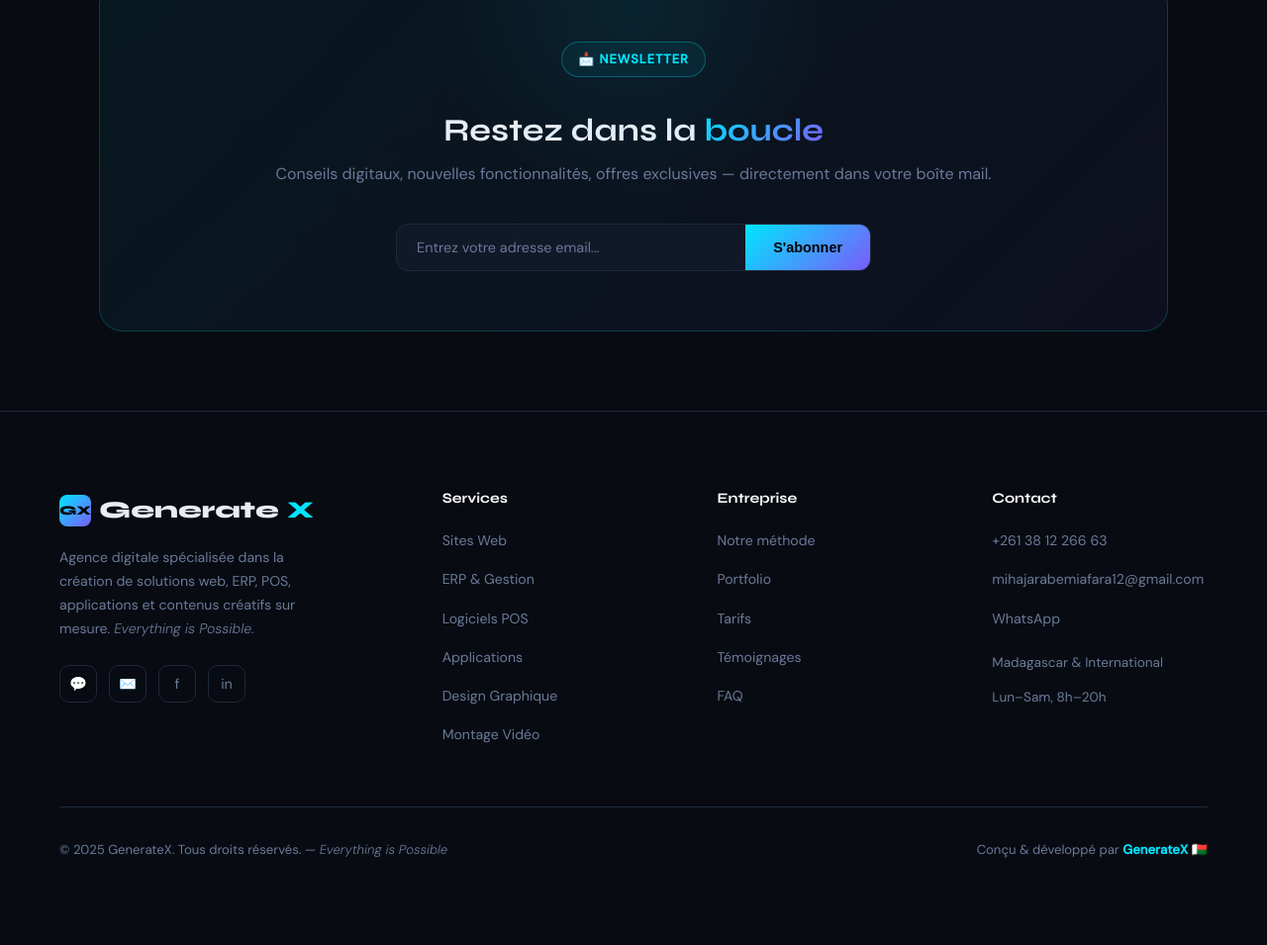
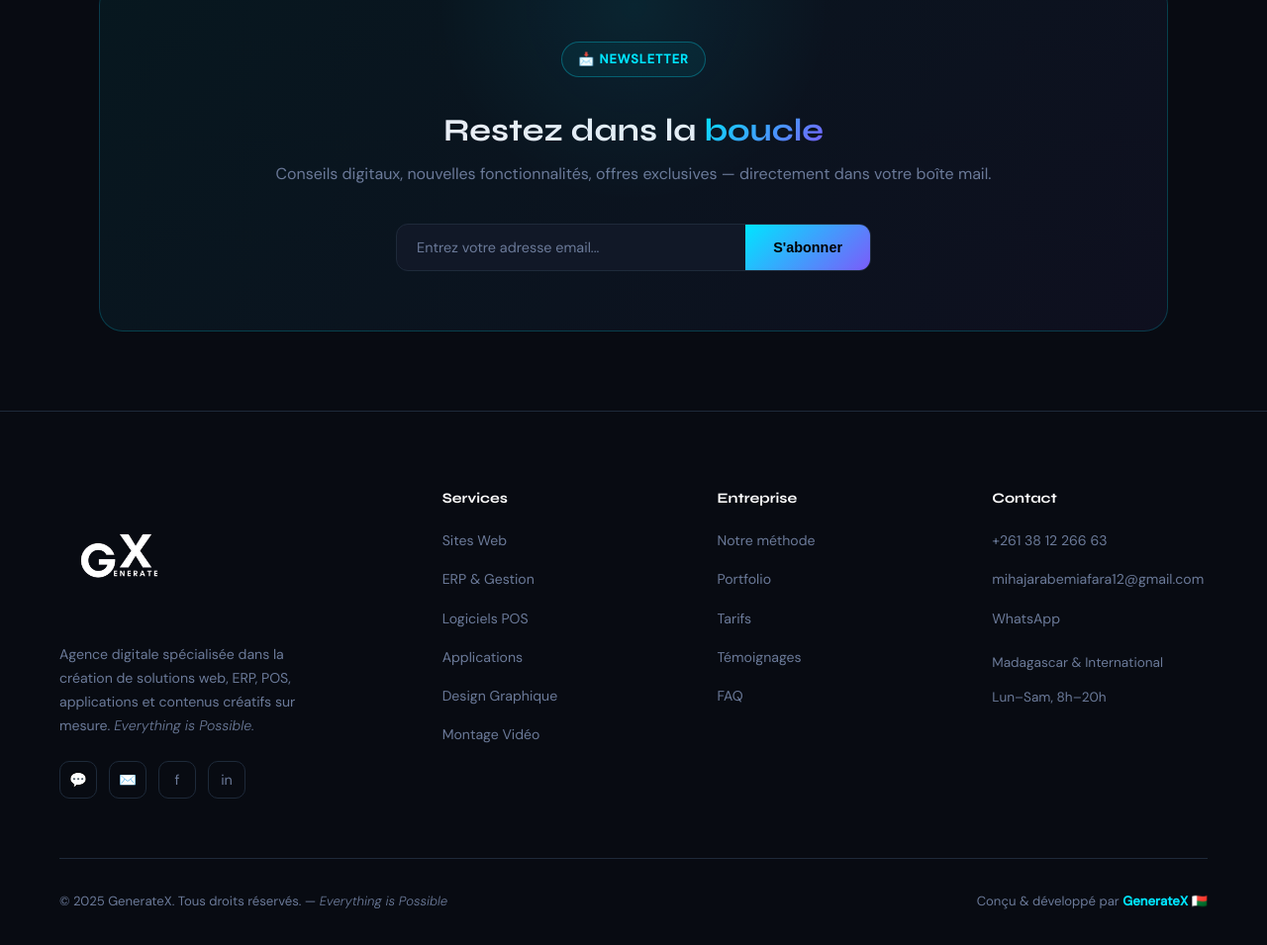
Before and after one commit to mihaja41/Agentix-html-1.0.0, a website: page index.html in a window 1280 px wide. Shown: the part 9677-10632 px from the top of the page at 99% size. Before the commit the page ends 10580 px from the top, so only its background shows below. Drawn offline with Linux system fonts and the light colour scheme.

Commit message:
fix-icons

```diff
--- a/index.html
+++ b/index.html
@@ -1386,9 +1386,9 @@
 <footer>
     <div class="footer-grid">
         <div class="footer-brand">
-            <div style="font-family:'Syne',sans-serif;font-weight:800;font-size:1.5rem;display:flex;align-items:center;gap:8px;">
-                <div style="width:32px;height:32px;background:linear-gradient(135deg,var(--accent),var(--accent2));border-radius:8px;display:flex;align-items:center;justify-content:center;font-size:13px;font-weight:900;color:#000;">GX</div>
-                Generate<span style="color:var(--accent);">X</span>
+            <div >
+             <img src="assets/generatex-removebg-preview.png" alt="" width="130" height="130">
+
             </div>
             <p>Agence digitale spécialisée dans la création de solutions web, ERP, POS, applications et contenus créatifs sur mesure. <em>Everything is Possible.</em></p>
             <div class="footer-socials">
```
